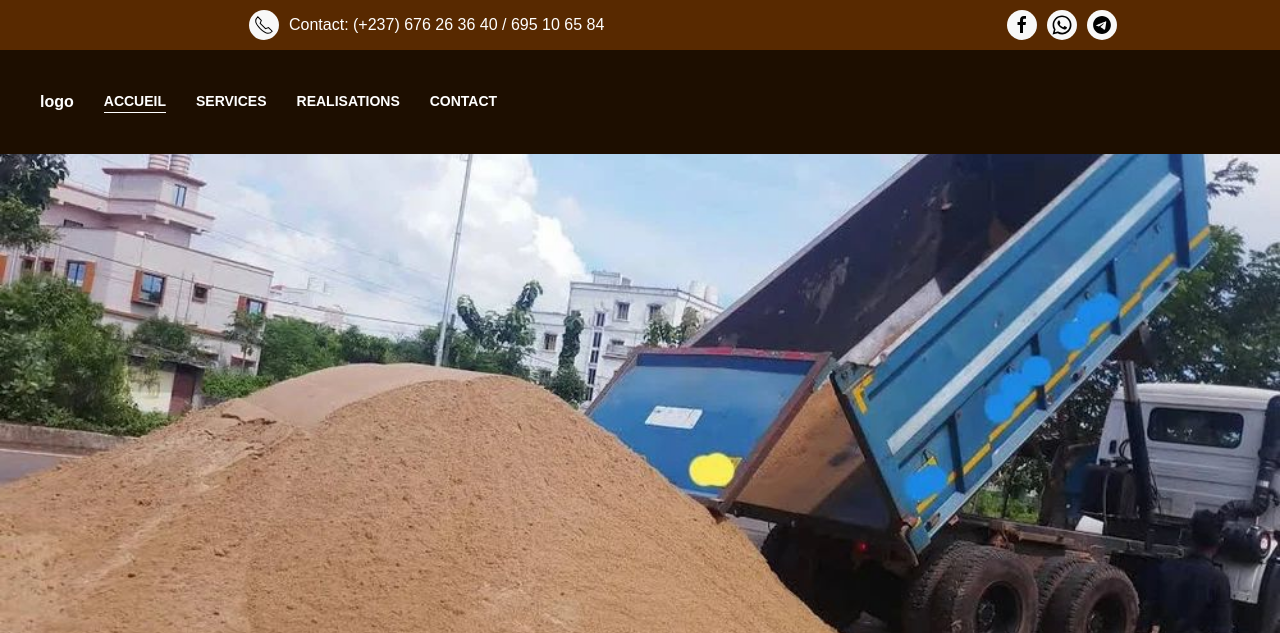
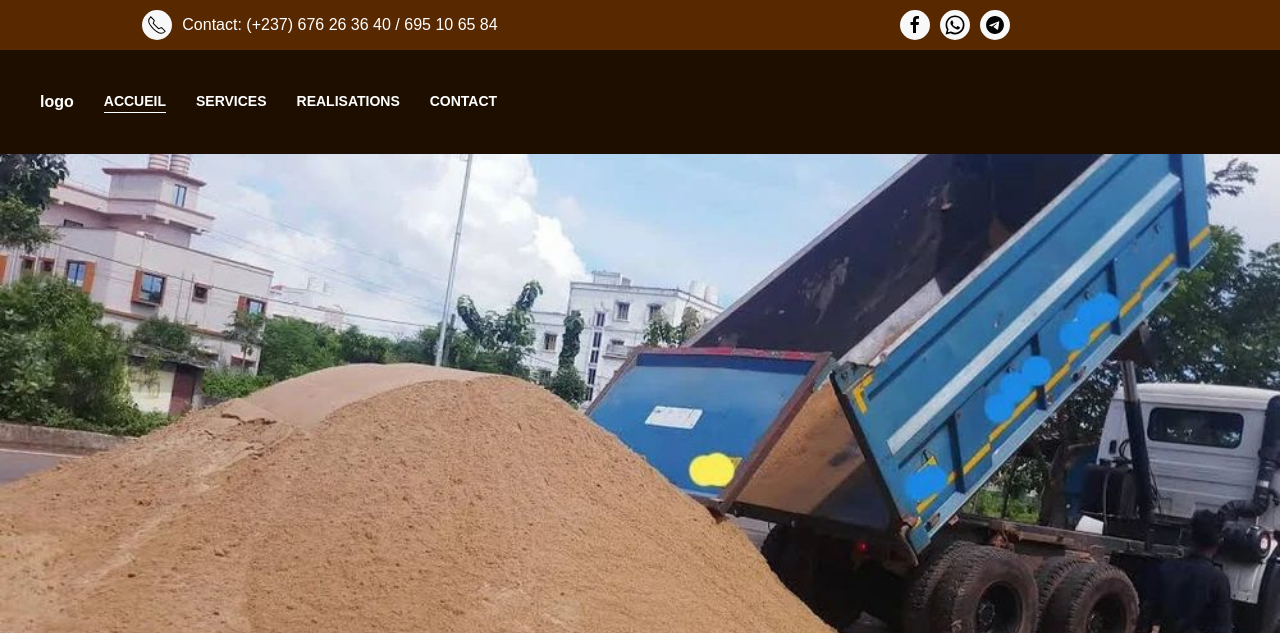
Before and after one commit to novatech025/site_web_laurant, a Django app: page /contact/ in a window 1280 px wide. Shown: the top 633 px of the page. Run offline with Django 5.2, Linux system fonts and the light colour scheme.

Commit message:
page d'accueil

```diff
--- a/main/static/main/css/navbar.css
+++ b/main/static/main/css/navbar.css
@@ -21,7 +21,7 @@
 
 header .header-top .header-top-right,
 header .header-top .header-top-left {
-    flex: 4;
+    flex: 6;
     background-color: var(--principal1-color);
     display: flex;
     align-items: center;
@@ -35,7 +35,7 @@
 } */
 
 header .header-top .header-top-left {
-    flex: 8;
+    flex: 6;
     background-color: var(--principal1-color);
 }
 
--- a/main/templates/main/contact.html
+++ b/main/templates/main/contact.html
@@ -88,7 +88,7 @@
             <div class="sup-banner-form-body uk-grid-match uk-child-width-1-2@m" uk-grid>
                 <div class="sup-banner-form-text">
                     <div class="content">
-                        <h2>nous contacter sans <span>frais supplémentaires</span>!</h2>
+                        <h2>Nous contacter sans <span>frais supplémentaires</span>!</h2>
                         <p>
                             Pour nous contacter sans frais supplémentaires, nous vous invitons à remplir notre
                             formulaire de
```
